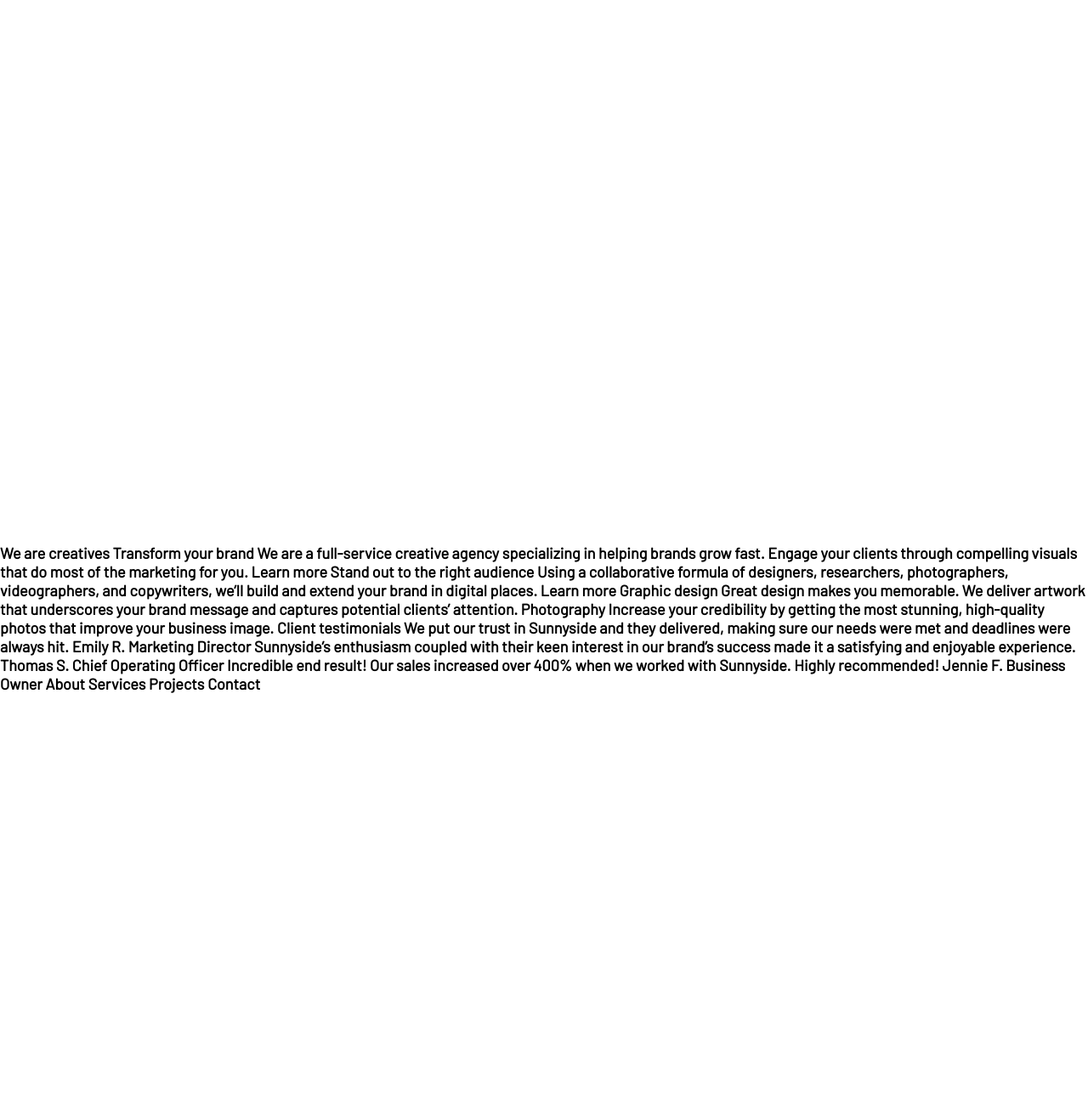
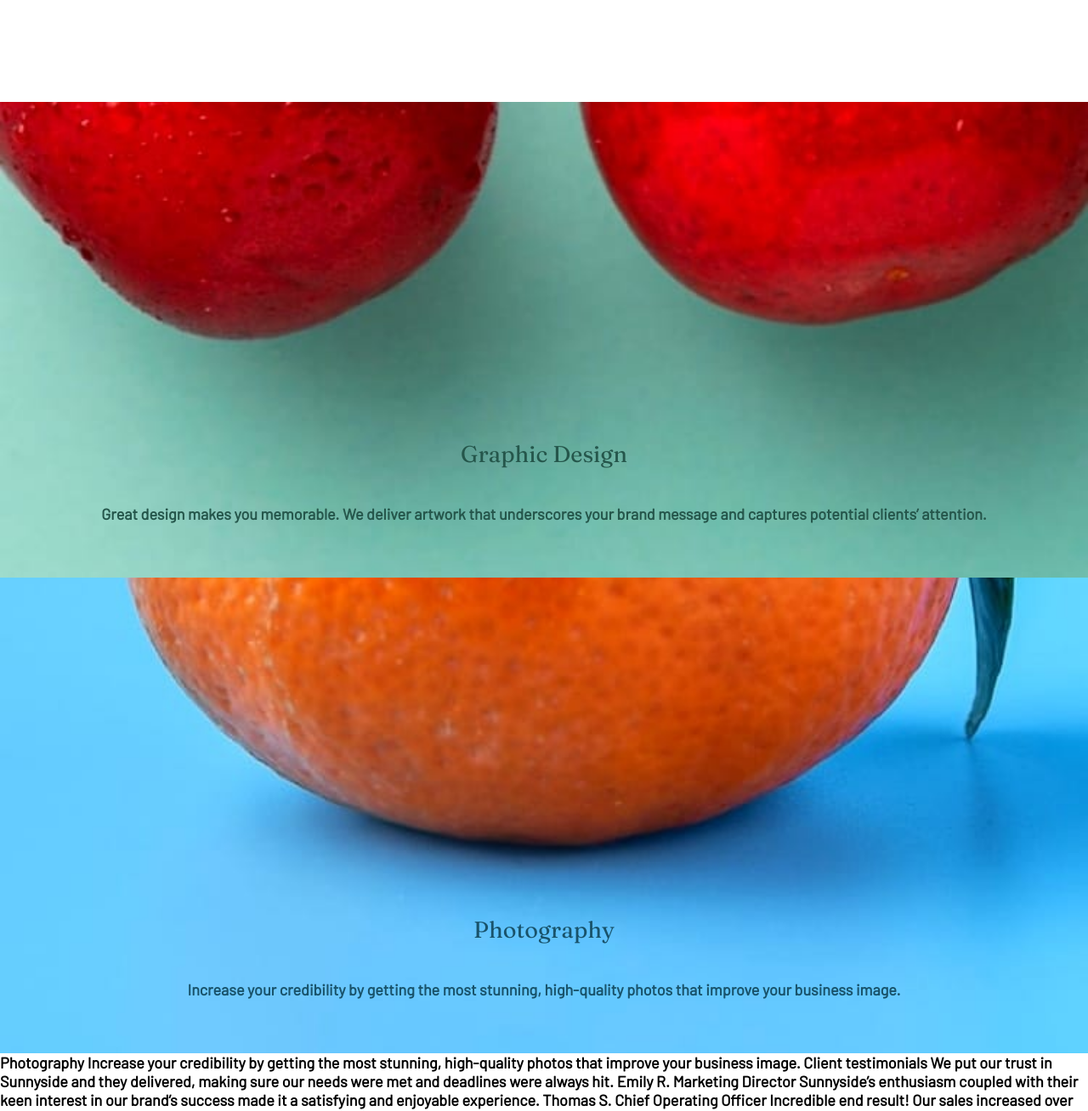
Before and after one commit to bongmusadube/sunnyside-agency-landing-page, a plain HTML site: page index.html in a window 1280 px wide. Shown: the part 2040-3348 px from the top of the page at 85% size. Before the commit the page ends 2856 px from the top, so only its background shows below. Drawn offline with Linux system fonts and the light colour scheme.

Commit message:
complete styling services-grid

```diff
--- a/index.html
+++ b/index.html
@@ -54,30 +54,26 @@
 
         <a class="learn-more" href="#">LEARN MORE</a>
     </div>
-    <div class="grid-item grid-item-5"></div>
-    <div class="grid-item grid-item-6"></div>
+    <div class="grid-item flex-box grid-item-5">
+
+     <div class="text">
+       <h2>Graphic Design</h2>
+       <p> Great design makes you memorable. We deliver artwork that underscores your brand message and captures potential clients’ attention.</p>
+     </div>
+
+    </div>
+    <div class="grid-item flex-box grid-item-6">
+         <div class="text">
+       <h2>Photography</h2>
+       <p> Increase your credibility by getting the most stunning, high-quality photos that improve your business image.</p>
+     </div>
+
+    </div>
 
   </section>
 
 
 
-  We are creatives
-
-  Transform your brand
-
-  We are a full-service creative agency specializing in helping brands grow fast.
-  Engage your clients through compelling visuals that do most of the marketing for you.
-
-  Learn more
-
-  Stand out to the right audience
-
-  Using a collaborative formula of designers, researchers, photographers, videographers, and copywriters, we’ll build and extend your brand in digital places.
-
-  Learn more
-
-  Graphic design
-  Great design makes you memorable. We deliver artwork that underscores your brand message and captures potential clients’ attention.
 
   Photography
   Increase your credibility by getting the most stunning, high-quality photos that improve your business image.
--- a/style/style.scss
+++ b/style/style.scss
@@ -100,7 +100,7 @@ body
 .services-grid
 {
    grid-template-columns: 1fr;
-   grid-template-rows: 50vh 55vh 50vh repeat(2, 60vh);
+   grid-template-rows: 50vh 55vh 50vh 55vh repeat(2, 70vh);
    .grid-item-1
    {
        background: url(/images/mobile/image-transform.jpg);
@@ -142,7 +142,54 @@ body
    .grid-item-3
    {
        background: url(/images/mobile/image-stand-out.jpg);
-       @extend .grid-item-1;
+      background-position: center;
+       background-repeat: no-repeat;
+       background-size: cover;
+
+   }
+   .grid-item-4
+   {
+       @extend .grid-item-2;
+   }
+   .grid-item-5
+   {
+       background: url(/images/mobile/image-graphic-design.jpg);
+       background-repeat: no-repeat;
+       background-position: center;
+       background-size: cover;
+       flex-direction: column;
+       justify-content: flex-end;
+       padding: 60px 10px;
+       .text
+       {
+           width: 100%;
+           text-align: center;
+
+           h2
+           {
+               font-family: 'Fraunces';
+               font-weight: bolder;
+               margin-bottom: 40px;
+               color: $dark-desaturated-cyan;
+           }
+           p
+           {
+               color: $dark-desaturated-cyan;
+               line-height: 1.6;
+               font-weight: 800;
+           }
+       }
+   }
+   .grid-item-6
+   {
+       background: url(/images/mobile/image-photography.jpg);
+       @extend .grid-item-5;
+        background-repeat: no-repeat;
+       background-position: center;
+       background-size: cover;
+       .text h2{color: $dark-blue;}
+       .text p{color: $dark-blue;}
+
    }
 
 }
```
Also changed, not shown: css/style.css.
